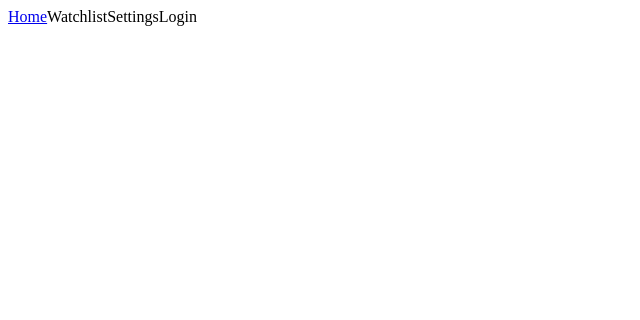
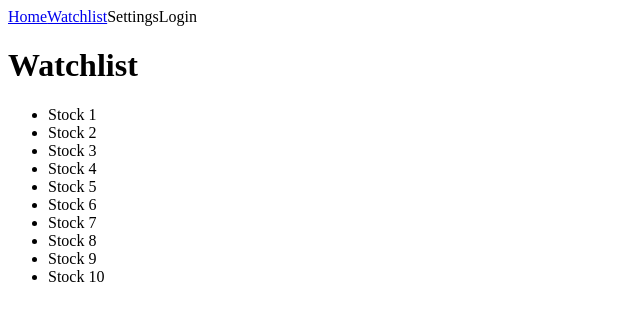
Before and after one commit to emurillo510/project10k, an Angular app: page /watchlist in a window 1280 px wide. Before the commit this address led to /. Shown: the top 320 px of the page, without its empty margins (0-640 px from the left). Built offline with nearby package versions, Linux system fonts and the light colour scheme.

Commit message:
Adds watchlist to application

```diff
--- a/src/app/app-routing/app-routing.module.ts
+++ b/src/app/app-routing/app-routing.module.ts
@@ -3,9 +3,12 @@ import { NgModule } from '@angular/core';
 import { RouterModule, Routes } from '@angular/router';
 
 import { StocksComponent } from '../stocks/stocks.component';
+import { WatchlistComponent } from '../watchlist/watchlist.component';
 
 const routes: Routes = [
-  { path: 'stocks', component: StocksComponent }
+  { path: '', redirectTo: '/stocks', pathMatch: 'full' },
+  { path: 'stocks', component: StocksComponent },
+  { path: 'watchlist', component: WatchlistComponent }
 ];
 
 @NgModule({
--- a/src/app/app.component.html
+++ b/src/app/app.component.html
@@ -1,6 +1,6 @@
 <nav>
     <a routerLink="/stocks">Home</a>
-    <a>Watchlist</a>
+    <a routerLink="/watchlist">Watchlist</a>
     <a>Settings</a>
     <a>Login</a>
 </nav>
--- a/src/app/app.module.ts
+++ b/src/app/app.module.ts
@@ -7,11 +7,13 @@ import { AppComponent } from './app.component';
 import { StocksComponent } from './stocks/stocks.component';
 
 import { AppRoutingModule } from './app-routing/app-routing.module';
+import { WatchlistComponent } from './watchlist/watchlist.component';
 
 @NgModule({
   declarations: [
     AppComponent,
-    StocksComponent
+    StocksComponent,
+    WatchlistComponent
   ],
   imports: [
     BrowserModule,
--- /dev/null
+++ b/src/app/watchlist/watchlist.component.html
@@ -0,0 +1,13 @@
+<h1>Watchlist</h1>
+  <ul>
+    <li>Stock 1</li>
+    <li>Stock 2</li>
+    <li>Stock 3</li>
+    <li>Stock 4</li>
+    <li>Stock 5</li>
+    <li>Stock 6</li>
+    <li>Stock 7</li>
+    <li>Stock 8</li>
+    <li>Stock 9</li>
+    <li>Stock 10</li>
+  </ul>
--- /dev/null
+++ b/src/app/watchlist/watchlist.component.ts
@@ -0,0 +1,15 @@
+import { Component, OnInit } from '@angular/core';
+
+@Component({
+  selector: 'app-watchlist',
+  templateUrl: './watchlist.component.html',
+  styleUrls: ['./watchlist.component.css']
+})
+export class WatchlistComponent implements OnInit {
+
+  constructor() { }
+
+  ngOnInit() {
+  }
+
+}
```
Also changed, not shown: src/app/watchlist/watchlist.component.css (added), 1 other file (tests, documents, lock files or other folders).
